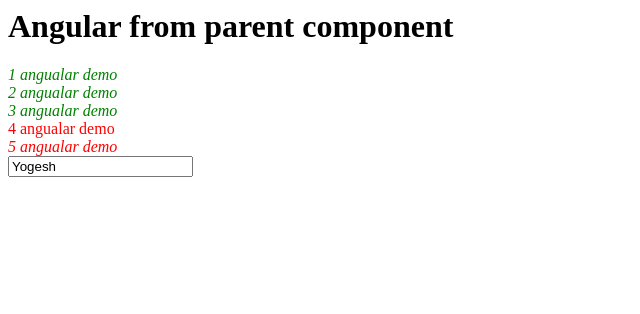
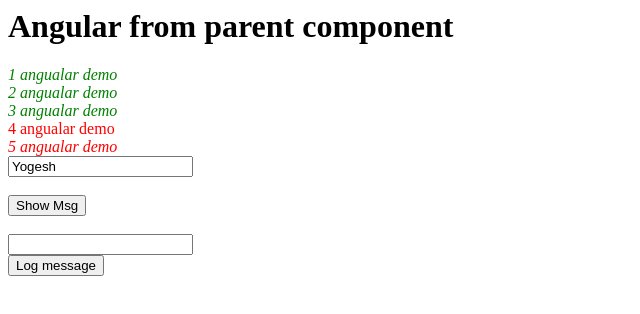
Before and after one commit to imyogesh13/angular-8, an Angular app: page / in a window 1280 px wide. Shown: the top 314 px of the page, without its empty margins (0-640 px from the left). Built offline with nearby package versions, Linux system fonts and the light colour scheme.

Commit message:
2 files modified

```diff
--- a/src/app/test.component.html
+++ b/src/app/test.component.html
@@ -18,3 +18,14 @@
   5 angualar demo
 </div>
 <input [id]="myid" type="text" value="Yogesh" [disabled]="false">
+<br/>
+<br/>
+<button on-click="ShowMsg($event)">Show Msg</button>
+<br/>
+<br>
+
+<input type="text" #mytext [(ngModel)]="bindMsg">
+<br>
+<button on-click="logMessage(mytext)">Log message</button>
+
+{{bindMsg}}
--- a/src/app/test.component.ts
+++ b/src/app/test.component.ts
@@ -8,15 +8,24 @@
 
 export class TestComponent {
 public name ="txtname";
-myid="testid";
+public myid="testid";
 public successClass = "text-success";
-textSpecial ="text-special";
-hasError : boolean = true;
-isSpecial =true;
+public textSpecial ="text-special";
+public hasError : boolean = true;
+public isSpecial =true;
+public bindMsg :string ="";
+  message ={
+    "text-success" : !this.hasError,
+    "text-danger" : this.hasError,
+    "text-special" :this.isSpecial
+  }
 
-message ={
-  "text-success" : !this.hasError,
-  "text-danger" : this.hasError,
-  "text-special" :this.isSpecial
+  ShowMsg(event)
+  {
+    console.log(event);
+  }
+
+  logMessage(value){
+    console.log(value);
+  }
 }
-}
```
